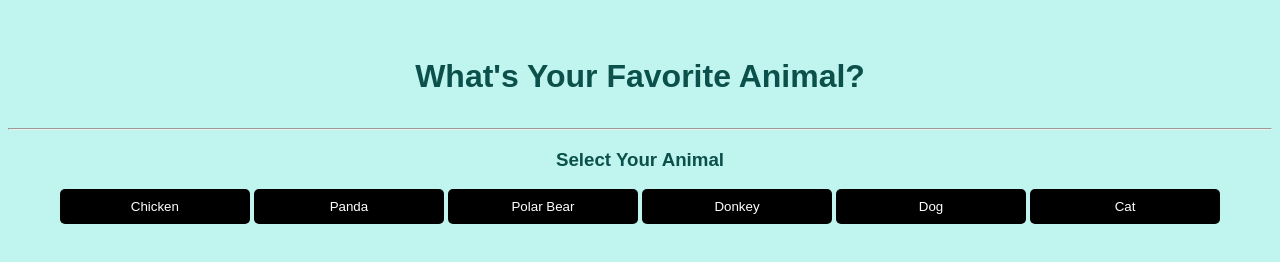
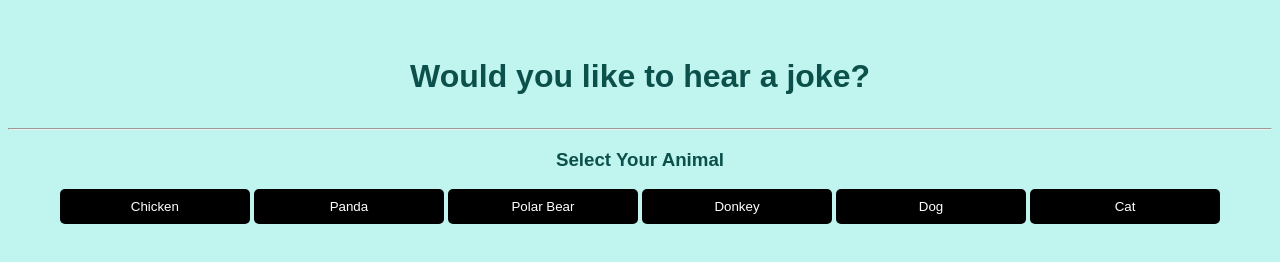
Before and after one commit to cctran96/animal-jokes, a plain HTML site: page index.html in a window 1280 px wide. Drawn offline with Linux system fonts and the light colour scheme; no server answers.

Commit message:
Updated heading

```diff
--- a/index.html
+++ b/index.html
@@ -7,7 +7,7 @@
     <link rel="stylesheet" href="./style.css">
 </head>
 <body>
-    <h1>What's Your Favorite Animal?</h1>
+    <h1>Would you like to hear a joke?</h1>
     <hr>
     <div id = 'buttons'>
         <h3>Select Your Animal</h3>
```
